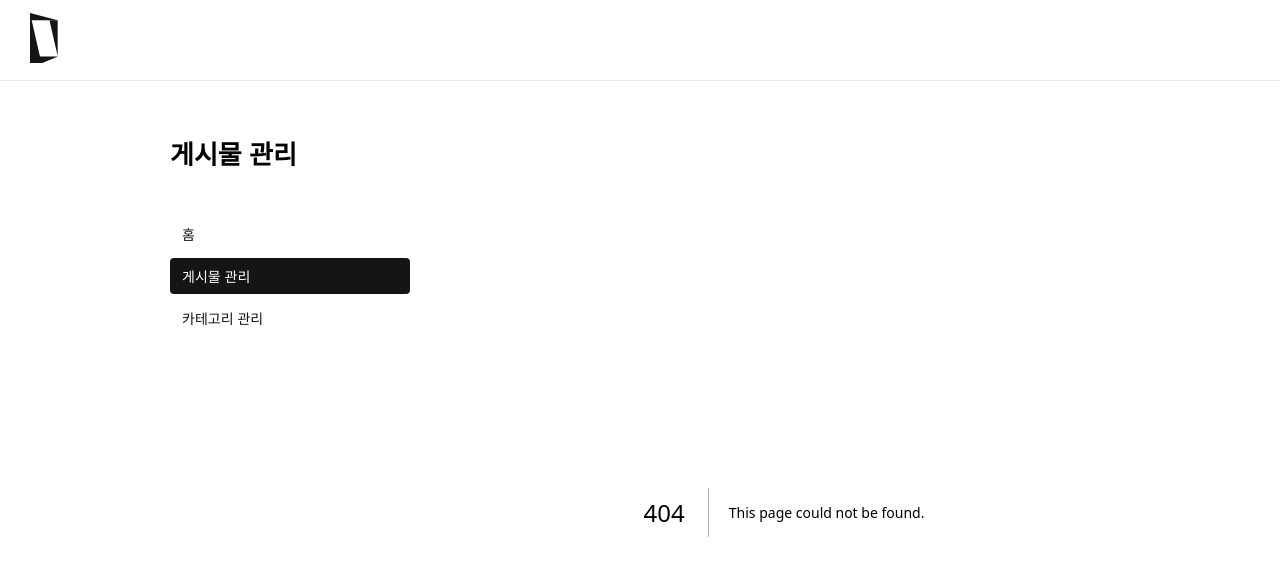
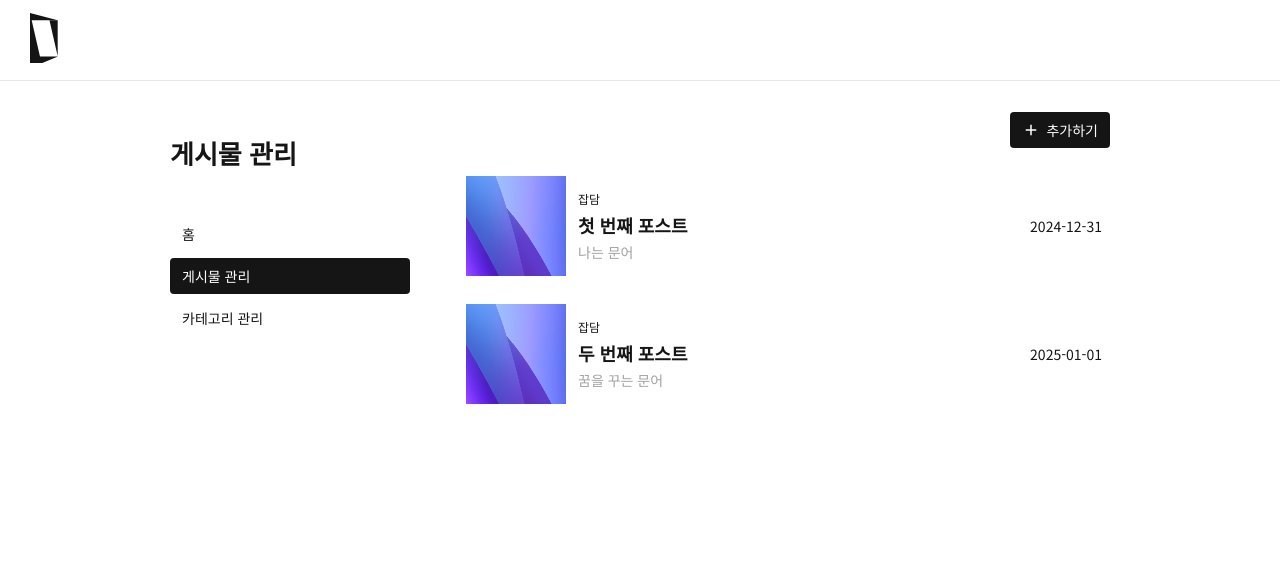
Before and after one commit to dohun0310/d3h1-Blog-Editor, a Next.js app: page /posts in a window 1280 px wide. Before the commit this address had no page. Shown: the top 576 px of the page. Built offline with nearby package versions, Linux system fonts and the light colour scheme.

Commit message:
add Posts page

```diff
--- /dev/null
+++ b/app/posts/page.module.css
@@ -0,0 +1,80 @@
+.main {
+    display: flex;
+    justify-content: flex-start;
+    align-items: center;
+    flex-direction: column;
+    gap: 20px;
+  }
+
+.buttons {
+  width: 100%;
+  display: flex;
+  justify-content: flex-end;
+  align-items: center;
+  gap: 12px;
+}
+
+.posts {
+  margin: 0 auto;
+  max-width: 652px;
+  width: 100%;
+  display: flex;
+  flex-direction: column;
+  gap: 12px;
+}
+
+@media (max-width: 351px) {
+  .posts {
+    grid-template-columns: 1fr;
+  }
+}
+
+.post {
+  display: flex;
+  align-items: center;
+  justify-content: center;
+  gap: 12px;
+  padding: 8px;
+  border-radius: 8px;
+  text-decoration: none;
+  color: var(--text-color);
+}
+
+.post h1 {
+  margin: 0;
+}
+
+.post p {
+  margin: 0;
+}
+
+.post:hover {
+  background-color: var(--border-color);
+  transition: background-color 0.3s;
+}
+
+.content {
+  color: var(--text-color);
+}
+
+.title {
+  font-size: 18px;
+  line-height: 26px;
+  padding-bottom: 4px;
+}
+
+.description {
+  font-size: 14px;
+  line-height: 20px;
+  color: var(--text-secondary-color);
+}
+
+.category {
+  font-size: 12px;
+  line-height: 18px;
+  padding-bottom: 4px;
+}
+
+.date {
+  margin-left: auto;
+}
--- /dev/null
+++ b/app/posts/page.tsx
@@ -0,0 +1,38 @@
+"use client"
+
+import Image from "next/image";
+import styles from "./page.module.css";
+
+import Button from "@/components/Button";
+
+const post = [
+  { id: 1, title: "첫 번째 포스트", description: "나는 문어", teaser: "/opengraph.png", category: "잡담", date: "2024-12-31" },
+  { id: 2, title: "두 번째 포스트", description: "꿈을 꾸는 문어", teaser: "/opengraph.png", category: "잡담", date: "2025-01-01" },
+];
+
+export default function Posts() {
+  return (
+    <div className={styles.main}>
+      <div className={styles.buttons}>
+        <Button
+          icon="add"
+          label="추가하기"
+          onClick={() => null}
+        />
+      </div>
+      <div className={styles.posts}>
+        {post.map(post => (
+          <article className={styles.post} key={post.id}>
+            <Image src={post.teaser} alt={post.title} width={100} height={100} />
+            <div className={styles.content}>
+              <p className={styles.category}>{post.category}</p>
+              <h1 className={styles.title}>{post.title}</h1>
+              <p className={styles.description}>{post.description}</p>
+            </div>
+            <div className={styles.date}>{post.date}</div>
+          </article>
+        ))}
+      </div>
+    </div>
+  );
+}
```
